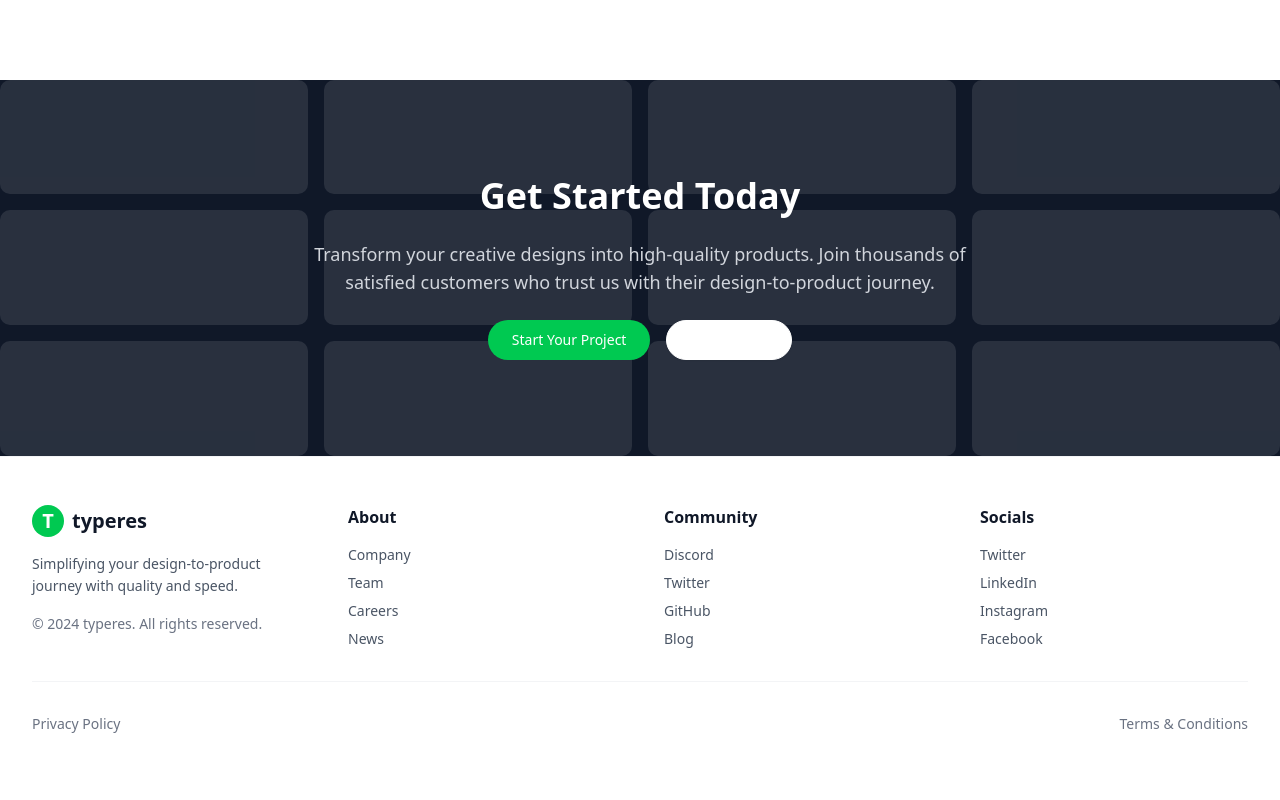
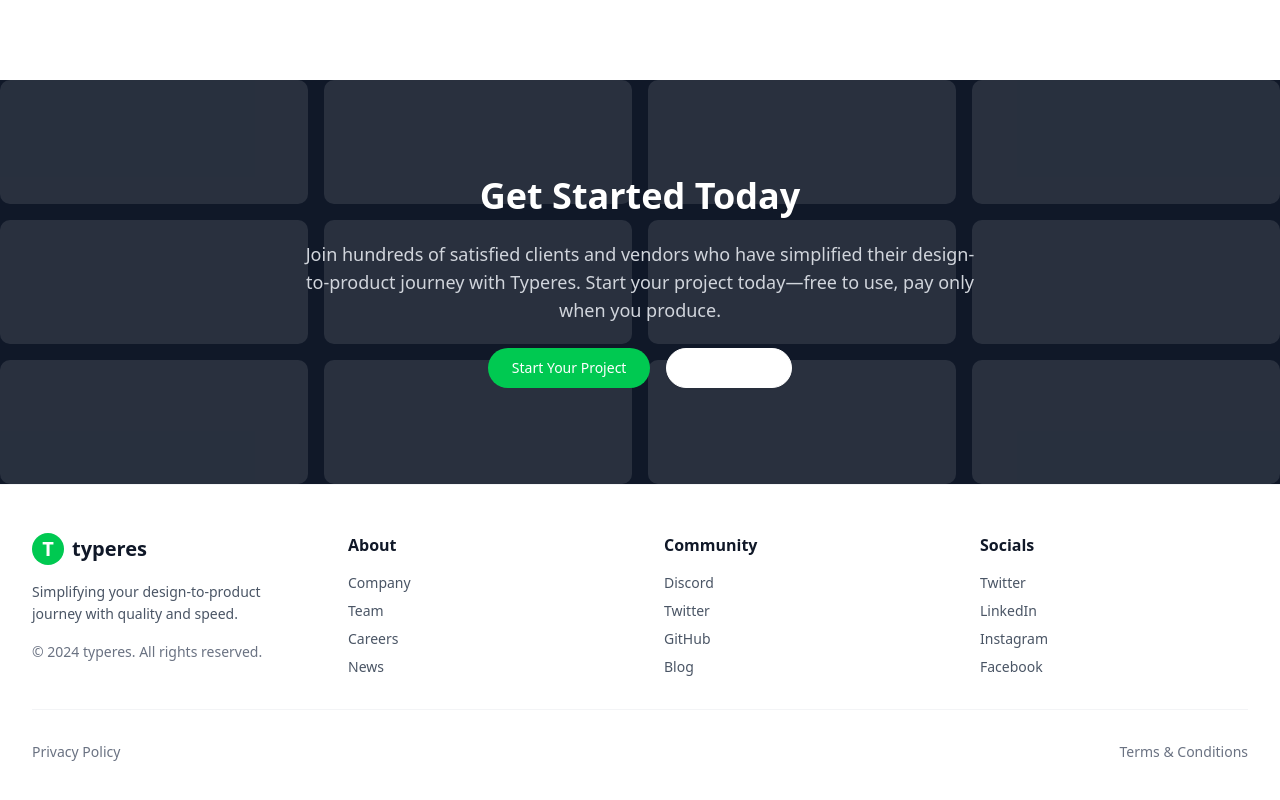
Before and after one commit to elvisowusu/typeresKewa, a Next.js app: page / in a window 1280 px wide. Shown: the part 3888-4688 px from the top of the page. Built offline with nearby package versions, Linux system fonts and the light colour scheme.

Commit message:
Update CTA section text for improved clarity and engagement

```diff
--- a/app/landingpage/cta.tsx
+++ b/app/landingpage/cta.tsx
@@ -17,9 +17,9 @@ export function CTA() {
             Get Started Today
           </h2>
           <p className="text-gray-300 text-lg max-w-2xl mx-auto">
-            Transform your creative designs into high-quality products. Join
-            thousands of satisfied customers who trust us with their
-            design-to-product journey.
+            Join hundreds of satisfied clients and vendors who have simplified
+            their design-to-product journey with Typeres. Start your project
+            today—free to use, pay only when you produce.
           </p>
           <div className="flex flex-col sm:flex-row justify-center space-y-4 sm:space-y-0 sm:space-x-4">
             <Button
```
